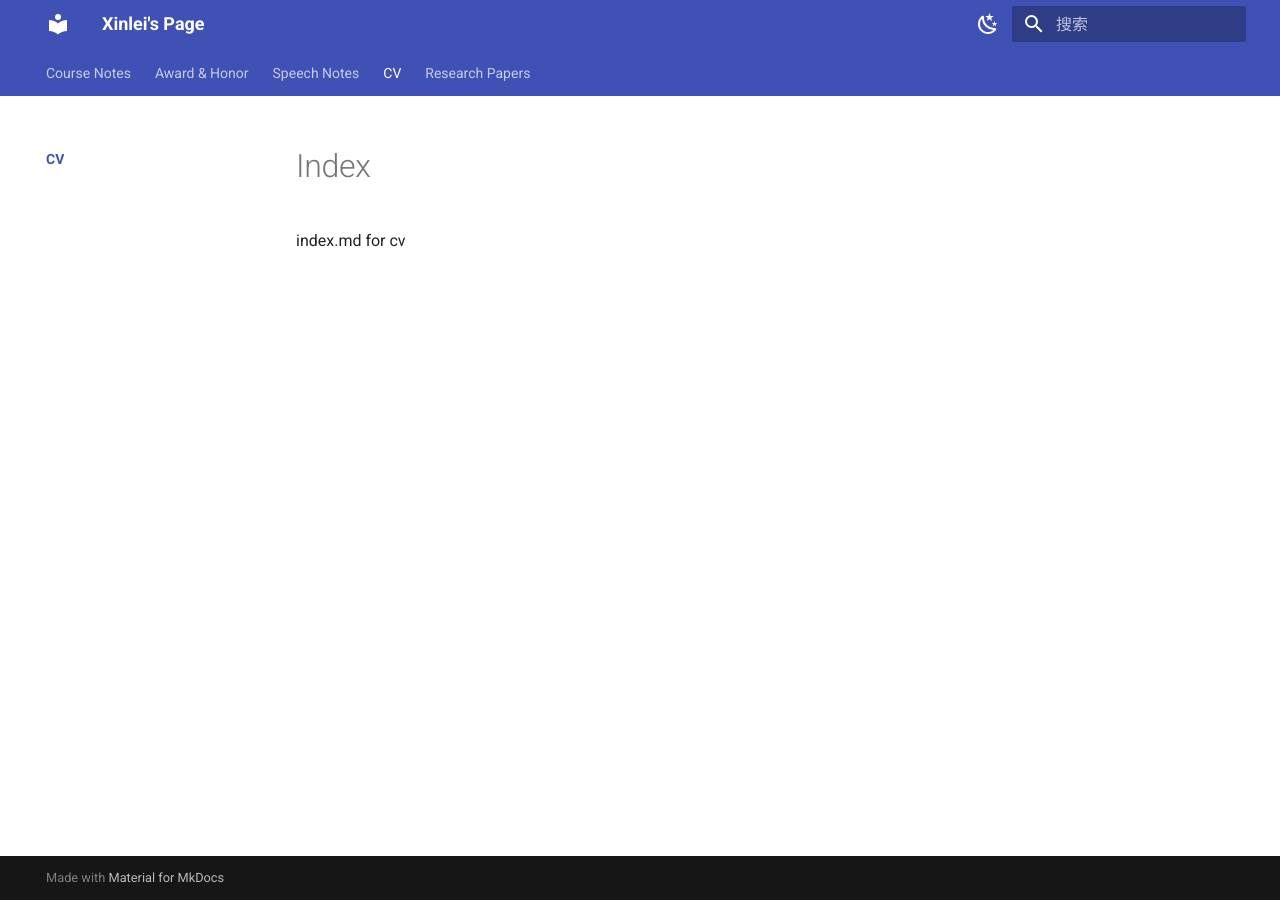
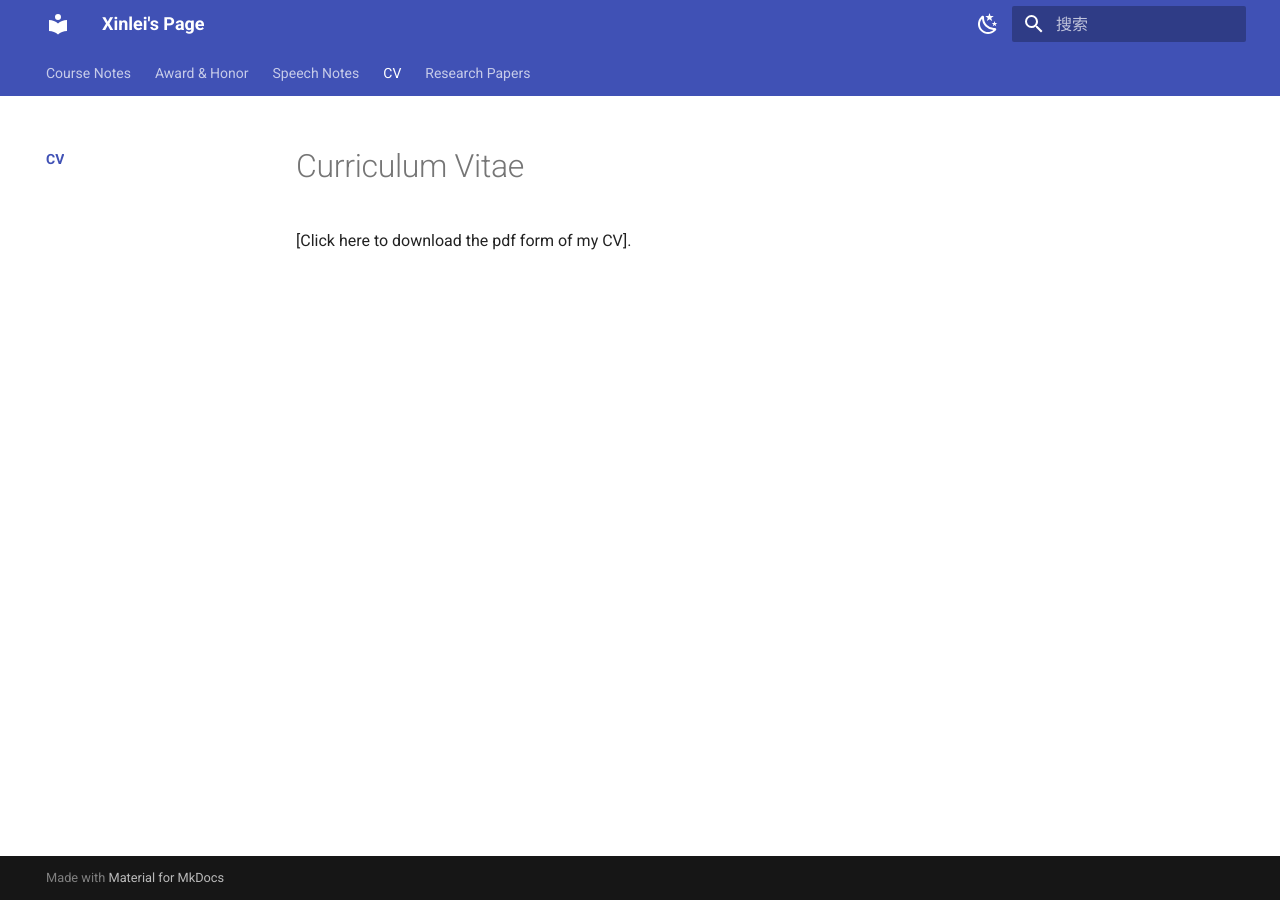
Before and after one commit to GuanQinG-GitHub/personal-website, an MkDocs documentation site: the page built from docs/CV/index.md, in a window 1280 px wide. Built offline with MkDocs 1.6.1 and Material for MkDocs 9.7.7, drawn with Linux system fonts in a browser that asks for light colours.

Commit message:
Update index.md

```diff
--- a/docs/CV/index.md
+++ b/docs/CV/index.md
@@ -1 +1,3 @@
-index.md for cv
+# Curriculum Vitae
+
+[Click here to download the pdf form of my CV].
```
